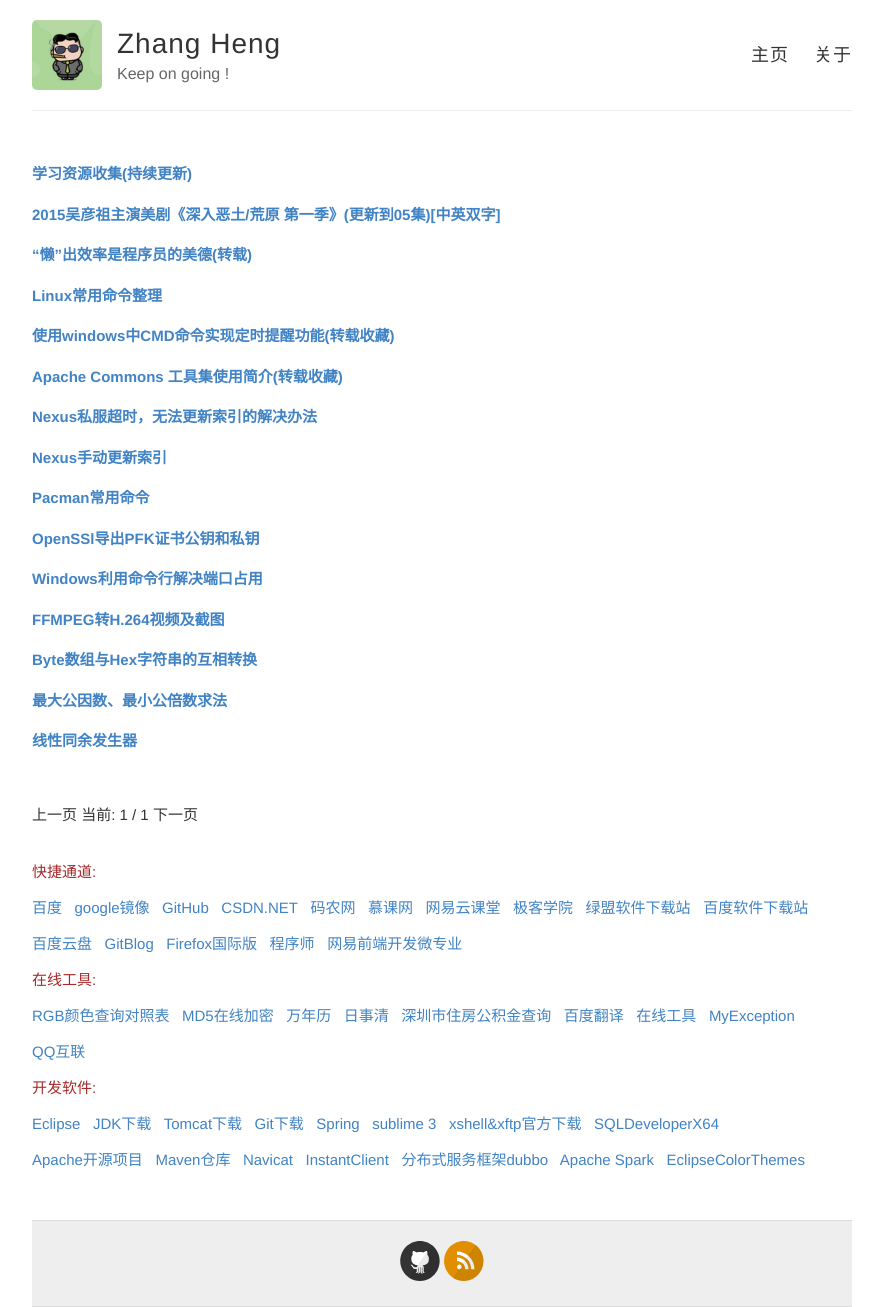
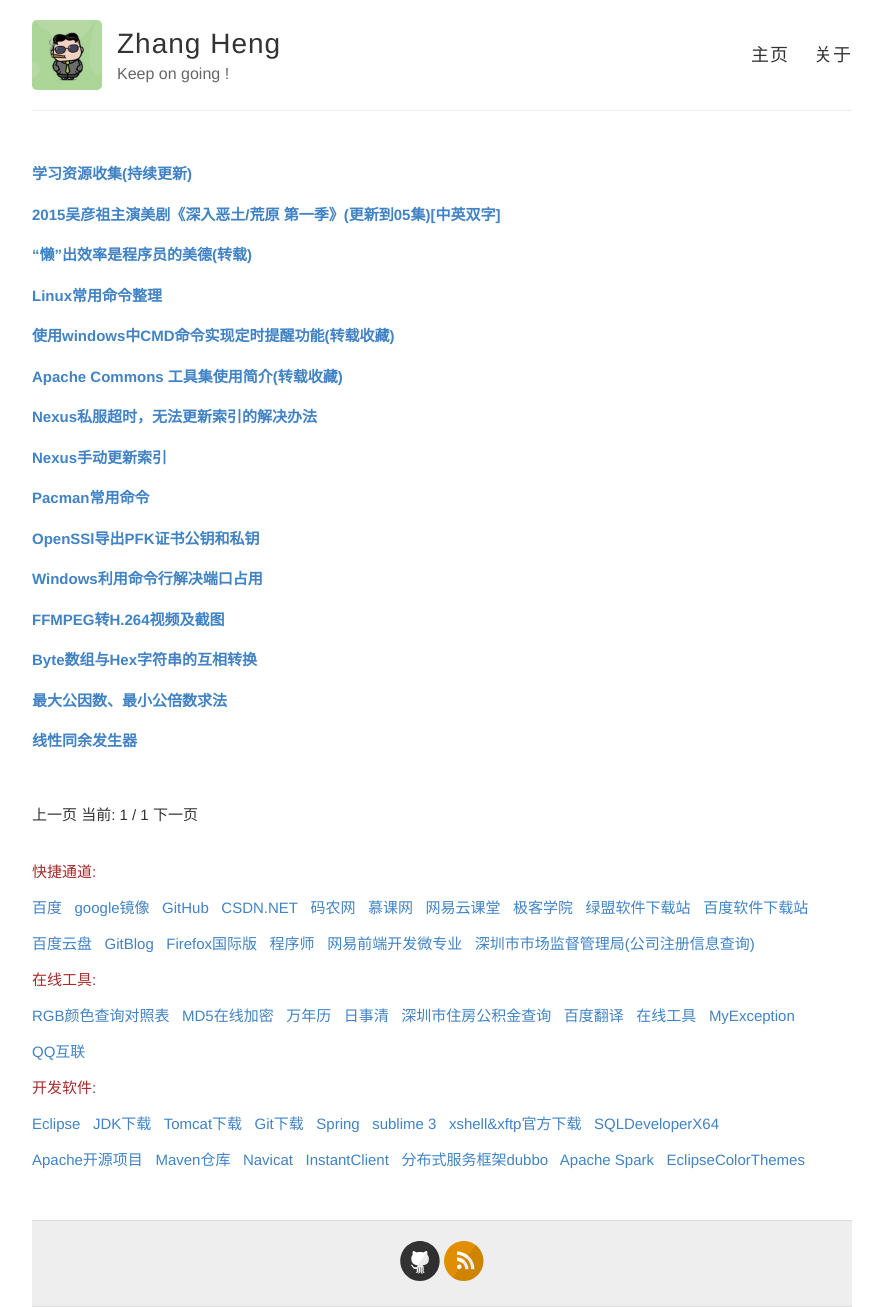
Before and after one commit to daniel163/daniel163.github.io, a Jekyll site: the page built from index.html, in a window 1280 px wide. Shown: the whole page, without its empty margins (198-1081 px from the left). Built offline with Jekyll 4.4.1, drawn with Linux system fonts in a browser that asks for light colours; Markdown is read by kramdown in place of the engine named in the settings; the list of posts is cut into pages by our own code.

Commit message:
更新主页链接

```diff
--- a/index.html
+++ b/index.html
@@ -46,6 +46,8 @@ layout: default
   	<a href="https://www.mozilla.org/en-US/firefox/all/" target="_blank">Firefox国际版</a>&nbsp&nbsp
   	<a href="http://www.techug.com/" target="_blank">程序师</a>&nbsp&nbsp
   	<a href="http://mooc.study.163.com/smartSpec/detail/12001.htm" target="_blank">网易前端开发微专业</a>&nbsp&nbsp
+  	<a href="http://www.szscjg.gov.cn/" target="_blank">深圳市市场监督管理局(公司注册信息查询)</a>&nbsp&nbsp
+
 	</p>
 
 
```
